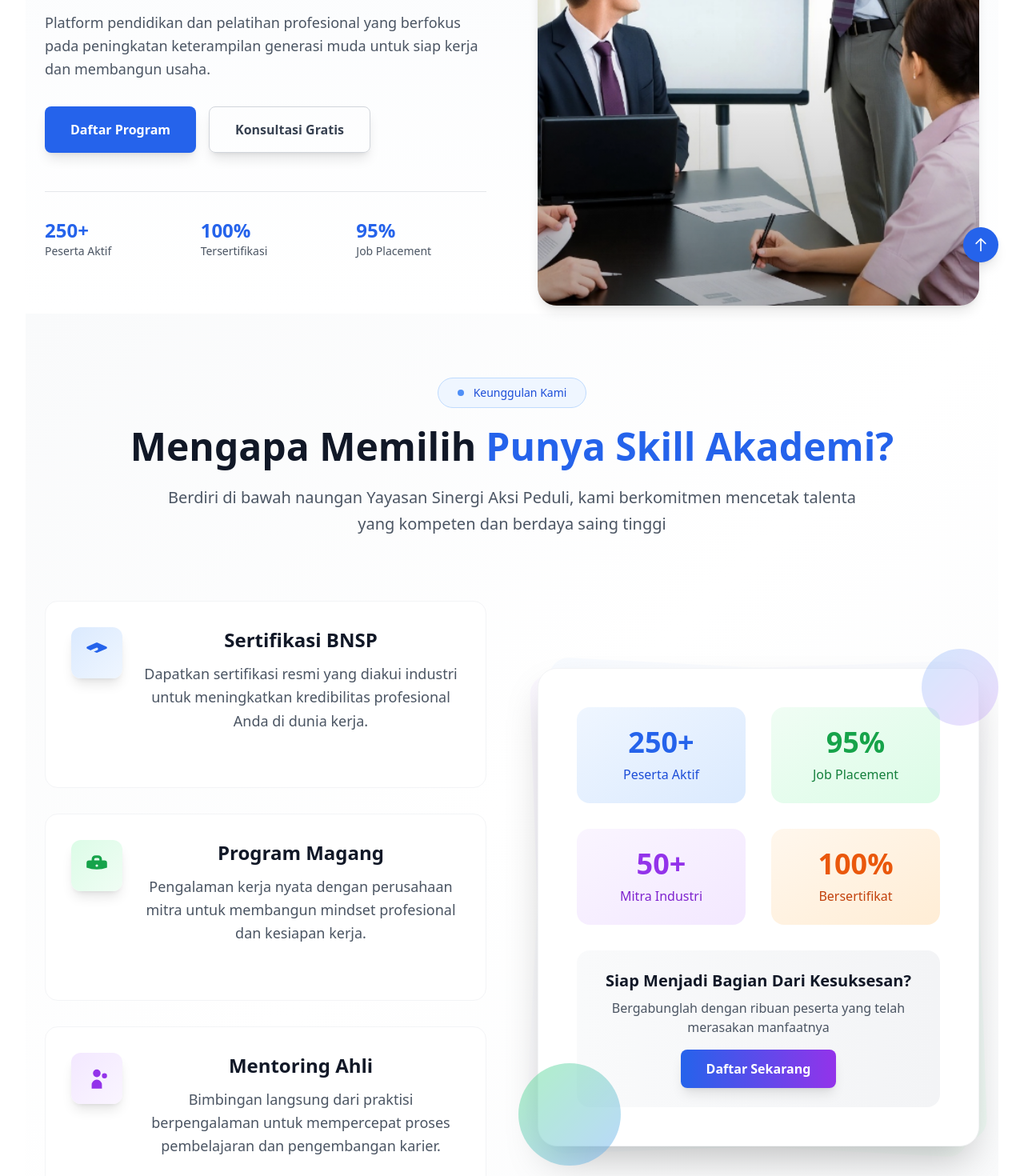
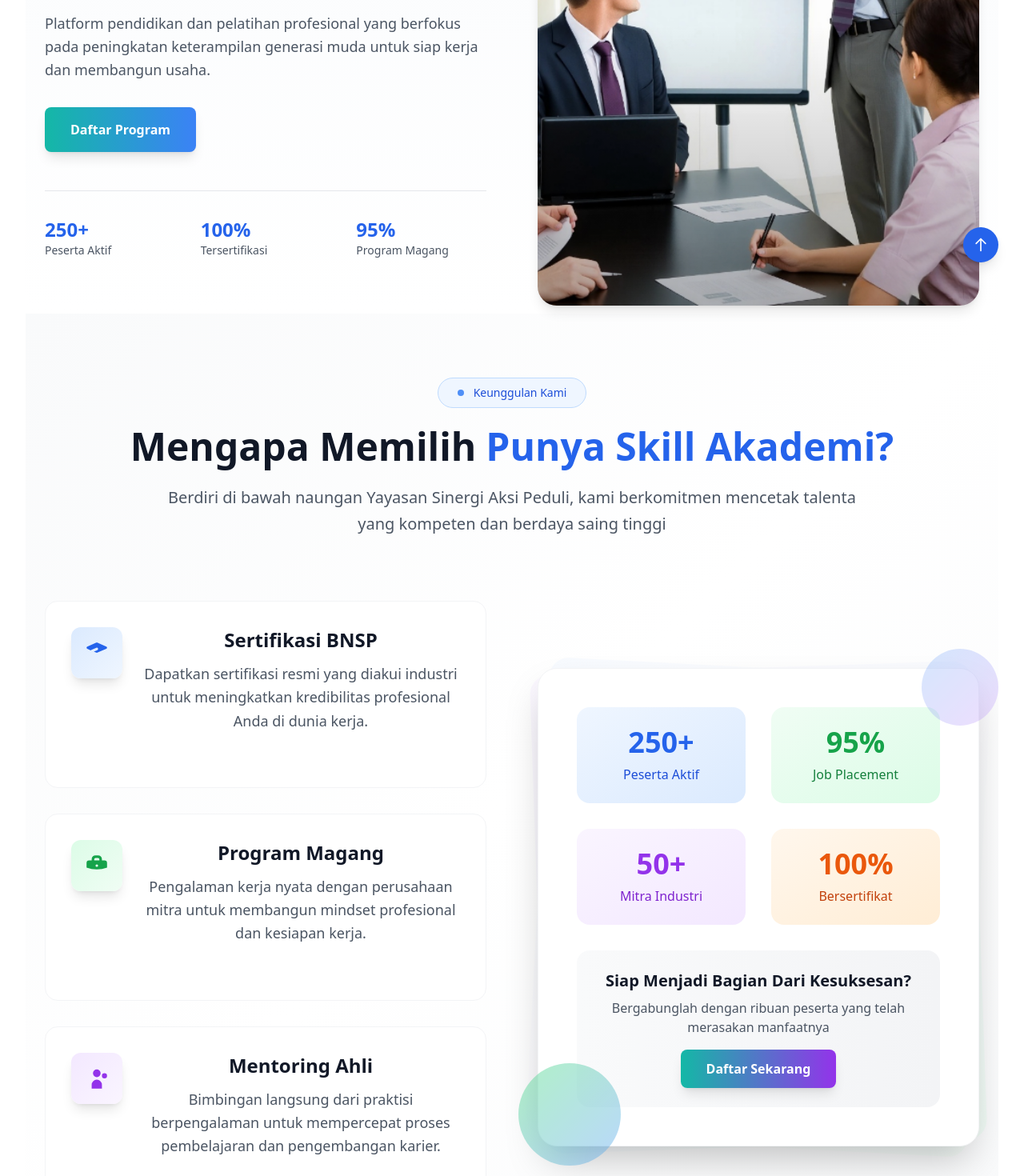
Before and after one commit to oktapianir/PSA-WEB, a React (Vite) app in the folder Client/: page / in a window 1280 px wide. Shown: the part 440-1910 px from the top of the page at 80% size. Built offline with nearby package versions, Linux system fonts and the light colour scheme.

Commit message:
remove button konsultasi, and changes color gradient for some button

```diff
--- a/Client/src/pages/Home.jsx
+++ b/Client/src/pages/Home.jsx
@@ -28,11 +28,8 @@
             </p>
 
             <div className="flex flex-col sm:flex-row gap-4 justify-center lg:justify-start mb-12">
-              <button className="bg-blue-600 text-white px-8 py-4 rounded-lg hover:from-blue-700 hover:to-blue-800 transition-all duration-200 font-semibold shadow-lg hover:shadow-xl transform hover:-translate-y-0.5">
+              <button className="bg-blue-600 text-white px-8 py-4 rounded-lg bg-gradient-to-r from-teal-500 to-blue-500 hover:from-blue-600 hover:to-teal-600 duration-200 font-semibold shadow-lg hover:shadow-xl transform hover:-translate-y-0.5">
                 Daftar Program
-              </button>
-              <button className="border border-gray-300 text-gray-700 px-8 py-4 rounded-lg hover:border-blue-700 hover:to-blue-800 transition-all duration-200 font-semibold shadow-lg hover:shadow-xl transform hover:-translate-y-0.5">
-                Konsultasi Gratis
               </button>
             </div>
 
@@ -48,7 +45,7 @@
               </div>
               <div className="text-center lg:text-left">
                 <div className="text-2xl font-bold text-blue-600">95%</div>
-                <div className="text-sm text-gray-600">Job Placement</div>
+                <div className="text-sm text-gray-600">Program Magang</div>
               </div>
             </div>
           </div>
@@ -285,7 +282,7 @@
                       Bergabunglah dengan ribuan peserta yang telah merasakan
                       manfaatnya
                     </p>
-                    <button className="bg-gradient-to-r from-blue-600 to-purple-600 text-white px-8 py-3 rounded-lg hover:from-blue-700 hover:to-purple-700 transition-all duration-300 font-semibold shadow-lg hover:shadow-xl transform hover:-translate-y-1">
+                    <button className="bg-gradient-to-r from-blue-600 to-purple-600 text-white px-8 py-3 rounded-lg bg-gradient-to-r from-teal-500 to-blue-500 hover:from-blue-600 hover:to-teal-600 transition-all duration-300 font-semibold shadow-lg hover:shadow-xl transform hover:-translate-y-1">
                       Daftar Sekarang
                     </button>
                   </div>
@@ -338,7 +335,7 @@
                 </p>
                 <a
                   href="#"
-                  className="inline-flex items-center px-3 py-2 text-sm font-medium text-center text-white bg-blue-700 rounded-lg hover:bg-blue-800"
+                  className="inline-flex items-center px-3 py-2 text-sm font-medium text-center text-white bg-blue-700 rounded-lg bg-gradient-to-r from-teal-500 to-blue-500 hover:from-blue-600 hover:to-teal-600"
                 >
                   Read more
                   <svg
@@ -377,7 +374,7 @@
                 </p>
                 <a
                   href="#"
-                  className="inline-flex items-center px-3 py-2 text-sm font-medium text-center text-white bg-blue-700 rounded-lg hover:bg-blue-800"
+                  className="inline-flex items-center px-3 py-2 text-sm font-medium text-center text-white bg-blue-700 rounded-lg bg-gradient-to-r from-teal-500 to-blue-500 hover:from-blue-600 hover:to-teal-600"
                 >
                   Read more
                   <svg
@@ -415,7 +412,7 @@
                 </p>
                 <a
                   href="#"
-                  class="inline-flex items-center px-3 py-2 text-sm font-medium text-center text-white bg-blue-700 rounded-lg hover:bg-blue-800 focus:ring-4 focus:outline-none focus:ring-blue-300 dark:bg-blue-600 dark:hover:bg-blue-700 dark:focus:ring-blue-800"
+                  class="inline-flex items-center px-3 py-2 text-sm font-medium text-center text-white bg-blue-700 rounded-lg bg-gradient-to-r from-teal-500 to-blue-500 hover:from-blue-600 hover:to-teal-600 focus:ring-4 focus:outline-none focus:ring-blue-300 dark:bg-blue-600 dark:hover:bg-blue-700 dark:focus:ring-blue-800"
                 >
                   Read more
                   <svg
@@ -453,7 +450,7 @@
                 </p>
                 <a
                   href="#"
-                  class="inline-flex items-center px-3 py-2 text-sm font-medium text-center text-white bg-blue-700 rounded-lg hover:bg-blue-800 focus:ring-4 focus:outline-none focus:ring-blue-300 dark:bg-blue-600 dark:hover:bg-blue-700 dark:focus:ring-blue-800"
+                  class="inline-flex items-center px-3 py-2 text-sm font-medium text-center text-white bg-blue-700 rounded-lg bg-gradient-to-r from-teal-500 to-blue-500 hover:from-blue-600 hover:to-teal-600 focus:ring-4 focus:outline-none focus:ring-blue-300 dark:bg-blue-600 dark:hover:bg-blue-7   "
                 >
                   Read more
                   <svg
```
